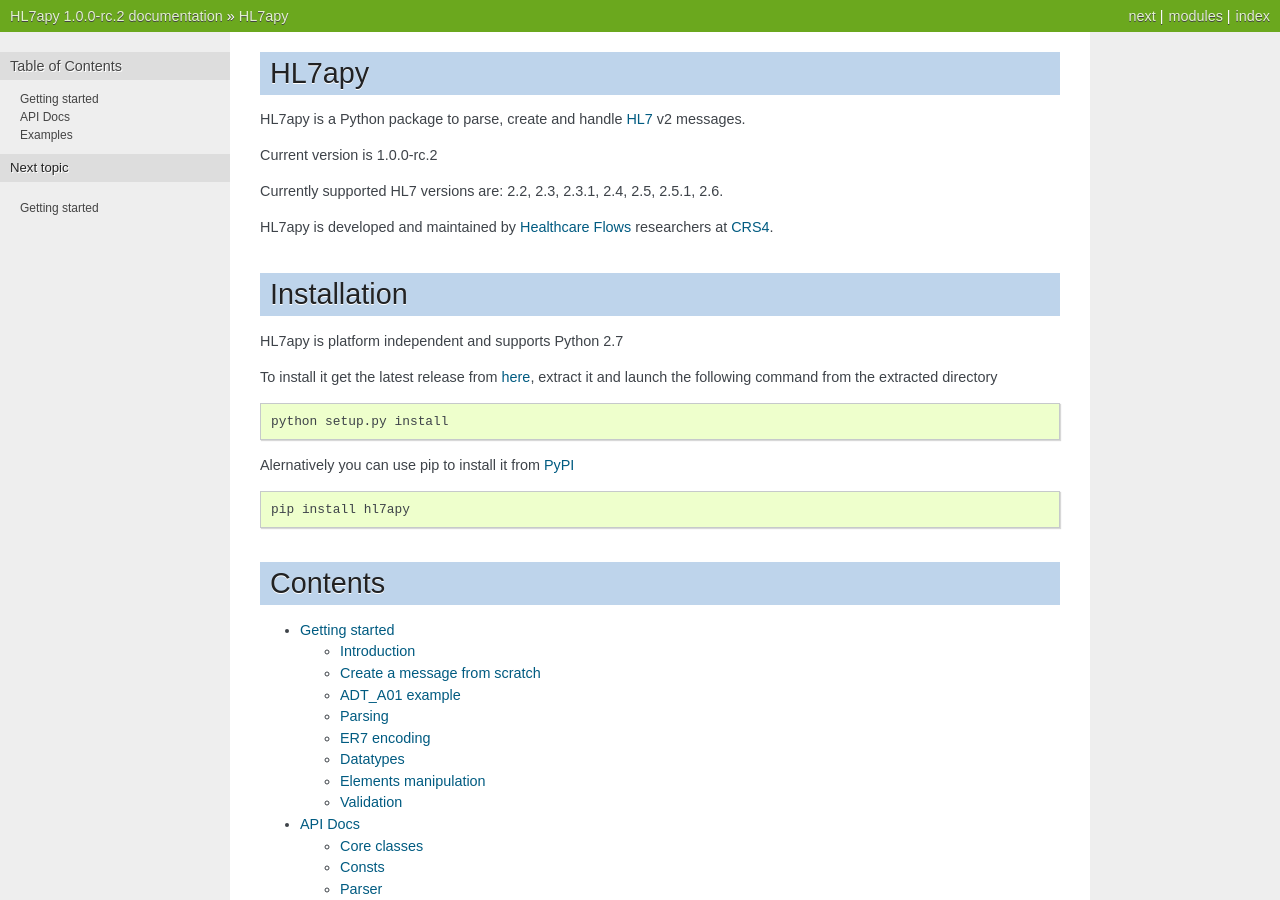
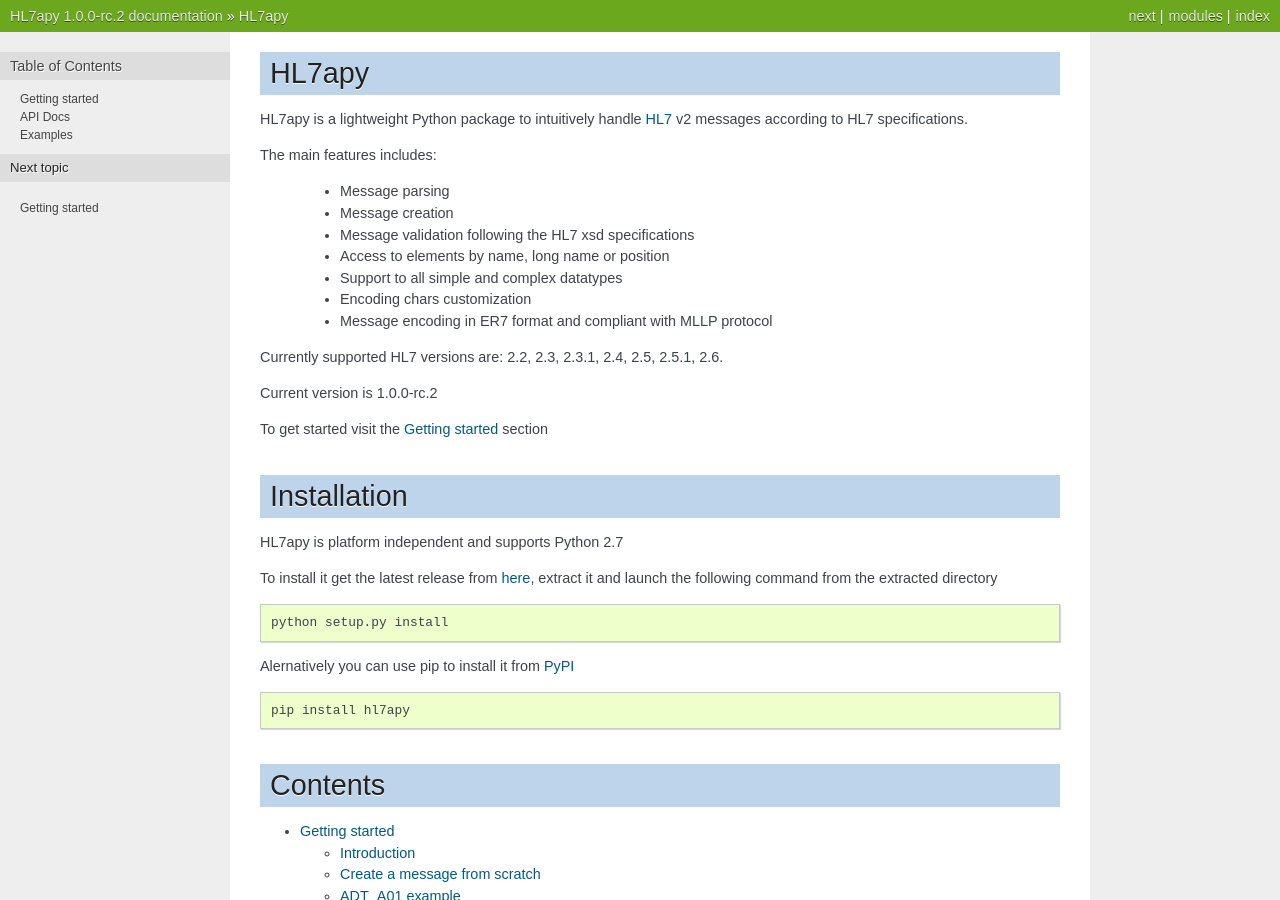
Before and after one commit to crs4/hl7apy, a Sphinx documentation site: the page built from docs/index.rst, in a window 1280 px wide and 900 px high. Built offline with Sphinx 7.4.7, drawn with Linux system fonts in a browser that asks for light colours.

Commit message:
Changed documentation index page

```diff
--- a/docs/index.rst
+++ b/docs/index.rst
@@ -6,13 +6,23 @@
 HL7apy
 ======
 
-HL7apy is a Python package to parse, create and handle `HL7 <http://www.hl7.org>`_ v2 messages.
+HL7apy is a lightweight Python package to intuitively handle `HL7 <http://www.hl7.org>`_ v2 messages according to HL7 specifications.
+
+The main features includes:
+
+ * Message parsing
+ * Message creation
+ * Message validation following the HL7 xsd specifications
+ * Access to elements by name, long name or position
+ * Support to all simple and complex datatypes
+ * Encoding chars customization
+ * Message encoding in ER7 format and compliant with MLLP protocol
+
+Currently supported HL7 versions are: 2.2, 2.3, 2.3.1, 2.4, 2.5, 2.5.1, 2.6.
 
 Current version is 1.0.0-rc.2
 
-Currently supported HL7 versions are: 2.2, 2.3, 2.3.1, 2.4, 2.5, 2.5.1, 2.6.
-
-HL7apy is developed and maintained by `Healthcare Flows <http://www.crs4.it/healthcare-flows>`_ researchers at `CRS4 <http://www.crs4.it>`_.
+To get started visit the :ref:`Getting started <tutorial>` section
 
 Installation
 ============
```
